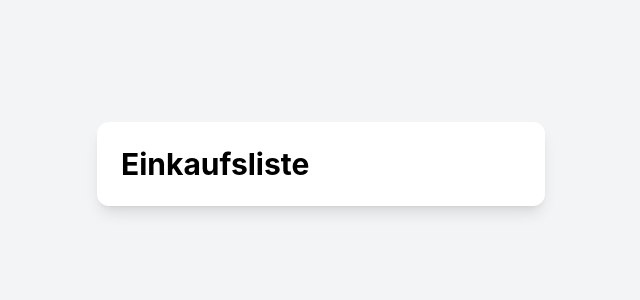
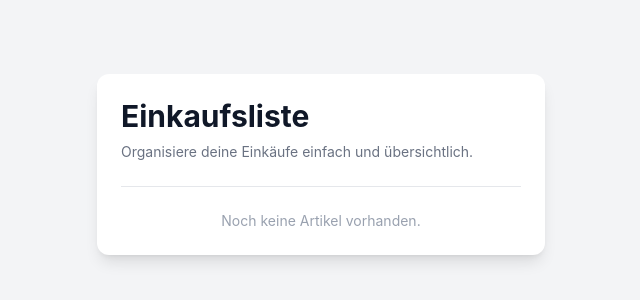
Before and after one commit to wladi-miller/einkaufsliste, a React (Vite) app: page / in a window 1280 px wide. Shown: the part 236-536 px from the top of the page, without its empty margins (319-959 px from the left). Built offline with nearby package versions, Linux system fonts and the light colour scheme.

Commit message:
Add shopping list header

```diff
--- a/src/App.tsx
+++ b/src/App.tsx
@@ -4,7 +4,19 @@ function App() {
   return (
     <main className="flex min-h-screen items-center justify-center bg-gray-100 p-4">
       <section className="w-full max-w-md rounded-xl bg-white p-6 shadow-lg">
-        <h1 className="text-3xl font-bold">Einkaufsliste</h1>
+        <header className="mb-6">
+          <h1 className="text-3xl font-bold text-gray-900">Einkaufsliste</h1>
+
+          <p className="mt-2 text-sm text-gray-500">
+            Organisiere deine Einkäufe einfach und übersichtlich.
+          </p>
+        </header>
+
+        <div className="border-t border-gray-200 pt-6">
+          <p className="text-center text-sm text-gray-400">
+            Noch keine Artikel vorhanden.
+          </p>
+        </div>
       </section>
     </main>
   );
```
